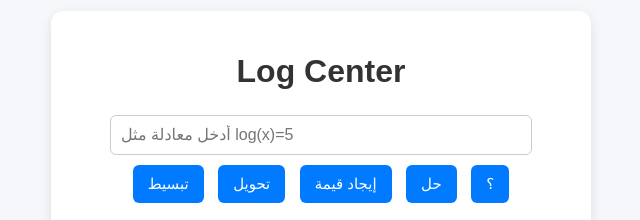
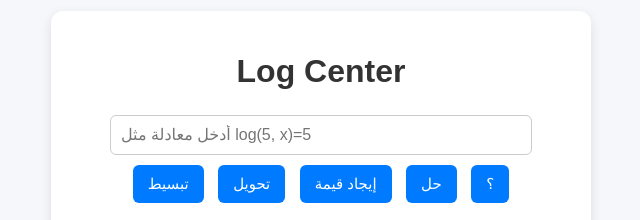
Before and after one commit to Ahmed-Hussein793/Log-Center, a plain HTML site: page index.html in a window 1280 px wide. Shown: the part 271-491 px from the top of the page, 319-959 px from the left. Drawn offline with nearby package versions, Linux system fonts and the light colour scheme.

Commit message:
Update index.html

```diff
--- a/index.html
+++ b/index.html
@@ -71,7 +71,7 @@
   <div class="container">
     <h1>Log Center</h1>
 
-    <input type="text" id="expression" placeholder="أدخل معادلة مثل log(x)=5">
+    <input type="text" id="expression" placeholder="أدخل معادلة مثل log(5, x)=5">
 
     <div>
       <button onclick="simplifyExpr()">تبسيط</button>
```
